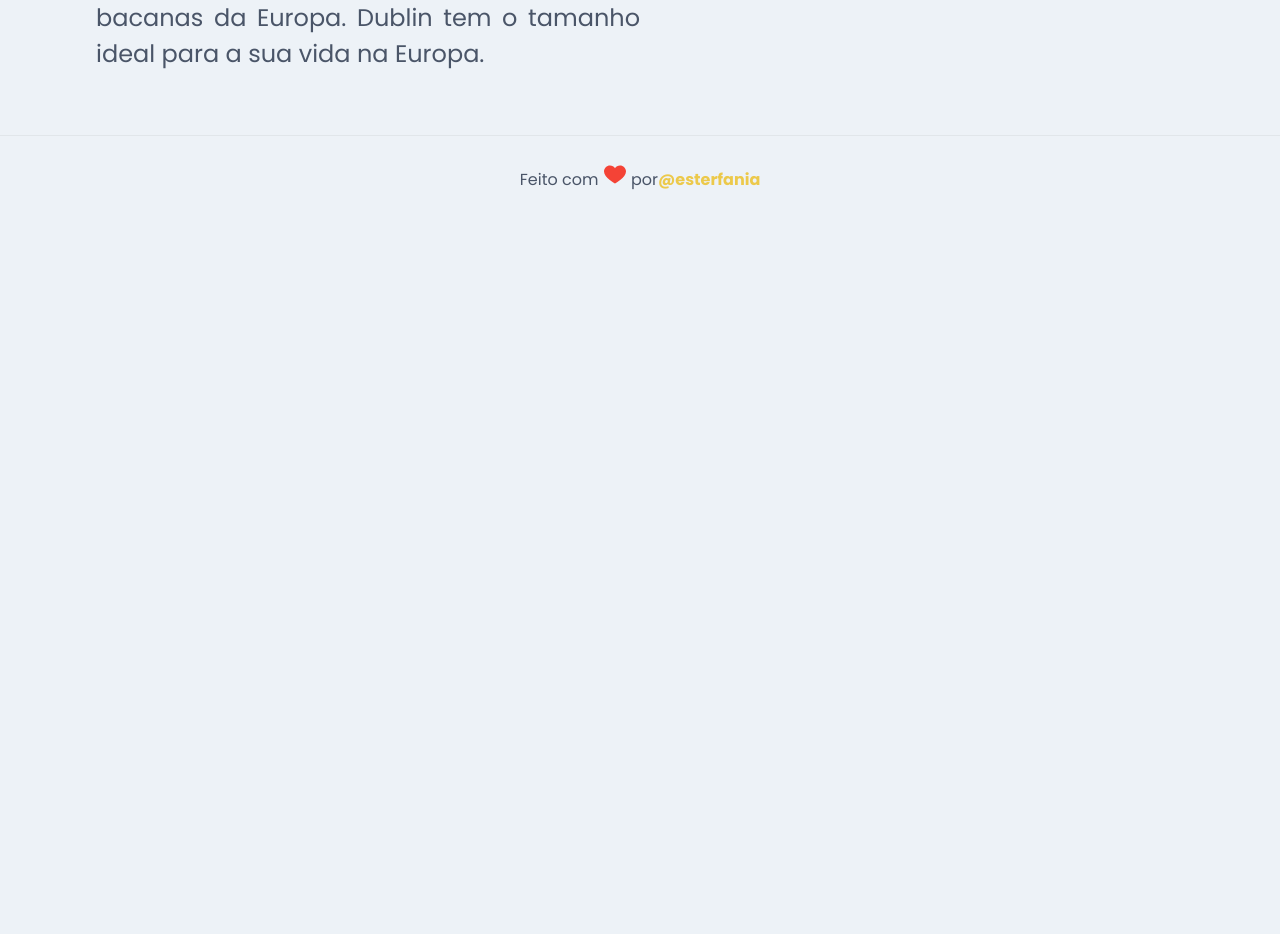
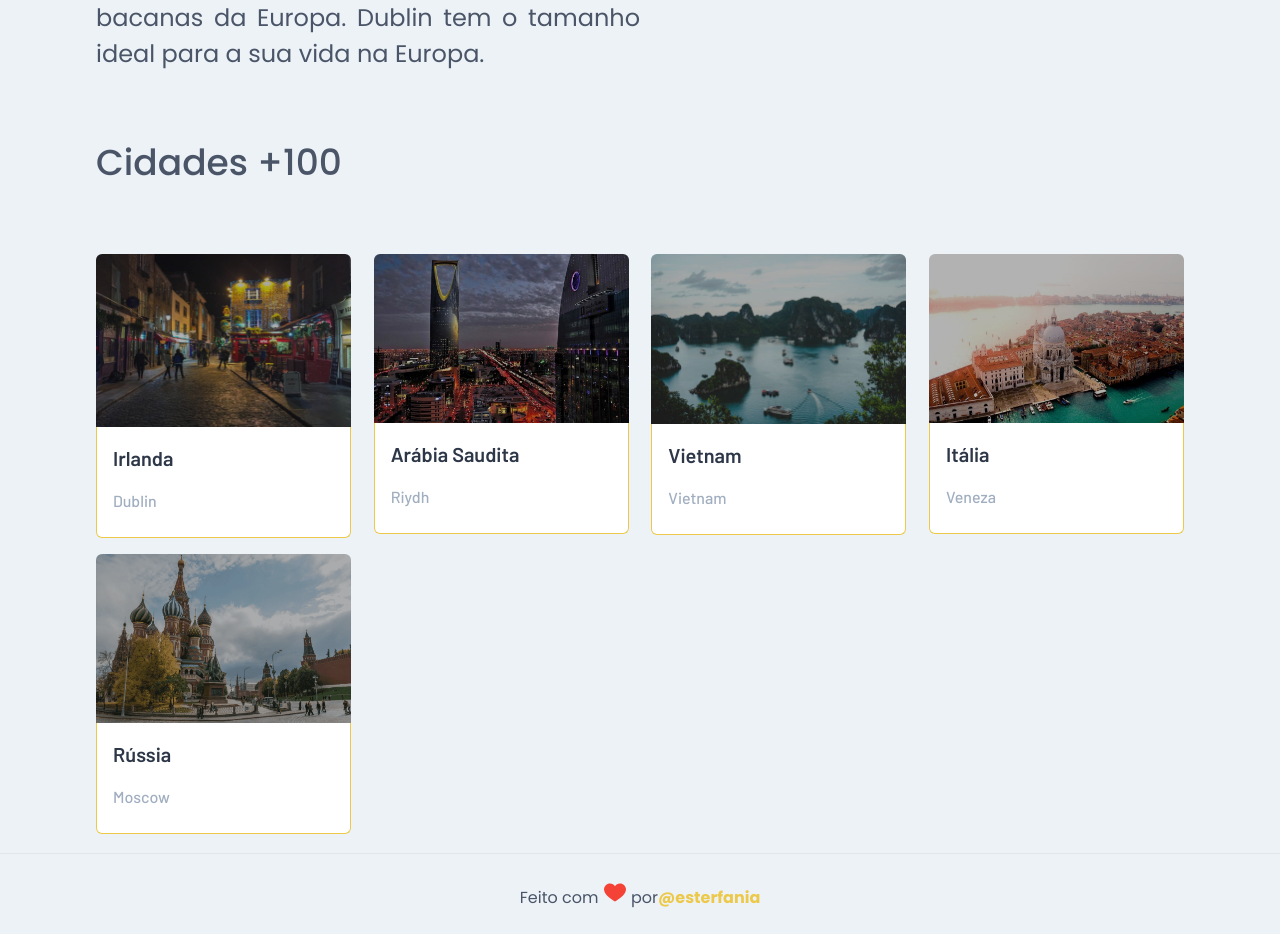
Before and after one commit to esterfania/world-trip, a Next.js app: page /1 in a window 1280 px wide. Shown: the part 860-1794 px from the top of the page. Before the commit the page ends 1076 px from the top, so only its background shows below. Built offline with nearby package versions, Linux system fonts and the light colour scheme.

Commit message:
feat: create card component

```diff
--- a/package.json
+++ b/package.json
@@ -11,6 +11,7 @@
     "@chakra-ui/react": "^1.6.0",
     "@emotion/react": "11",
     "@emotion/styled": "11",
+    "@fontsource/barlow": "^4.2.2",
     "@fontsource/poppins": "^4.2.2",
     "framer-motion": "4",
     "next": "10.1.3",
--- /dev/null
+++ b/src/components/CardList/Card.tsx
@@ -0,0 +1,50 @@
+import { Flex, Image, Box, Text } from '@chakra-ui/react';
+
+interface CardProps {
+  src: string;
+  description: string;
+  title: string;
+}
+
+export function Card({ src, description, title }: CardProps) {
+  return (
+    <Flex h='280px' w='255px' direction='column' mb={['20px']}>
+      <Image
+        h='173'
+        w='100%'
+        src={src}
+        alt={title}
+        filter='brightness(70%)'
+        borderTopRadius='md'
+      />
+      <Box
+        border='1px'
+        borderColor='yellow.400'
+        borderTop='0'
+        borderBottomRadius='md'
+        bg='white'
+      >
+        <Text
+          fontSize='20'
+          fontWeight='600'
+          color='gray.700'
+          py='4'
+          ml='4'
+          fontFamily='barlow'
+        >
+          {title}
+        </Text>
+        <Text
+          fontSize='16'
+          fontWeight='500'
+          color='gray.400'
+          pb='6'
+          ml='4'
+          fontFamily='barlow'
+        >
+          {description}
+        </Text>
+      </Box>
+    </Flex>
+  );
+}
--- a/src/components/CardList/index.tsx
+++ b/src/components/CardList/index.tsx
@@ -1,8 +1,22 @@
-import { Box, Text } from '@chakra-ui/react';
+import { Box, Text, Flex, Image } from '@chakra-ui/react';
+import { Card } from './Card';
 export function CardList() {
-  return <Box>
-    <Text fontWeight='500' fontSize={[24, 36]}>
-      Cidades +100
-    </Text>
-  </Box>
+  return (
+    <Box>
+      <Text fontWeight='500' fontSize={[24, 36]} my={[8, 16]}>
+        Cidades +100
+      </Text>
+      <Flex wrap='wrap' justify={['center', 'space-between']} align='center'>
+        <Card src='./images/dublin.jpg' title='Irlanda' description='Dublin' />
+        <Card
+          src='./images/riydh.jpg'
+          title='Arábia Saudita'
+          description='Riydh'
+        />
+        <Card src='./images/ammie.jpg' title='Vietnam' description='Vietnam' />
+        <Card src='./images/italy.jpg' title='Itália' description='Veneza' />
+        <Card src='./images/moscow.jpg' title='Rússia' description='Moscow' />
+      </Flex>
+    </Box>
+  );
 }
--- a/src/components/CityInfo/index.tsx
+++ b/src/components/CityInfo/index.tsx
@@ -6,7 +6,6 @@ export function CityInfo() {
     <Flex
       aling='center'
       justifyContent='space-between'
-      mx={[4, 4, 24]}
       my={[8, 16]}
       wrap='wrap'
       direction={['column', 'row']}
--- a/src/components/Header/index.tsx
+++ b/src/components/Header/index.tsx
@@ -13,7 +13,7 @@ export function Header({ isVisibleBackButton = false }: HeaderProps) {
       w='100%'
       position='sticky'
       top='0'
-      zIndex='1'
+      zIndex='2'
       bg='gray.100'
       boxShadow='xs'
     >
--- a/src/pages/[city].tsx
+++ b/src/pages/[city].tsx
@@ -3,14 +3,16 @@ import { Header } from '../components/Header/index';
 import { Footer } from '../components/Footer/index';
 import { Box } from '@chakra-ui/react';
 import { CityInfo } from '../components/CityInfo';
+import { CardList } from '../components/CardList/index';
 
 export default function CityDetails() {
   return (
     <>
       <Header isVisibleBackButton />
       <BannerCity />
-      <Box as='main' m='auto'>
+      <Box as='main' m='auto' mx={[4, 4, 24]}>
         <CityInfo />
+        <CardList />
       </Box>
       <Footer />
     </>
--- a/src/pages/_app.tsx
+++ b/src/pages/_app.tsx
@@ -5,6 +5,8 @@ import '@fontsource/poppins/400.css';
 import '@fontsource/poppins/500.css';
 import '@fontsource/poppins/600.css';
 import '@fontsource/poppins/700.css';
+import '@fontsource/barlow/500.css';
+import '@fontsource/barlow/600.css';
 
 // Import Swiper styles
 import 'swiper/swiper.scss';
```
Also changed, not shown: 1 other file (tests, documents, lock files or other folders).
